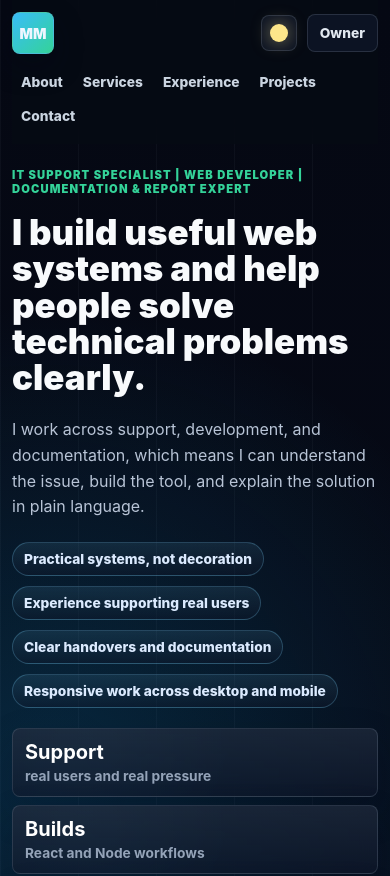
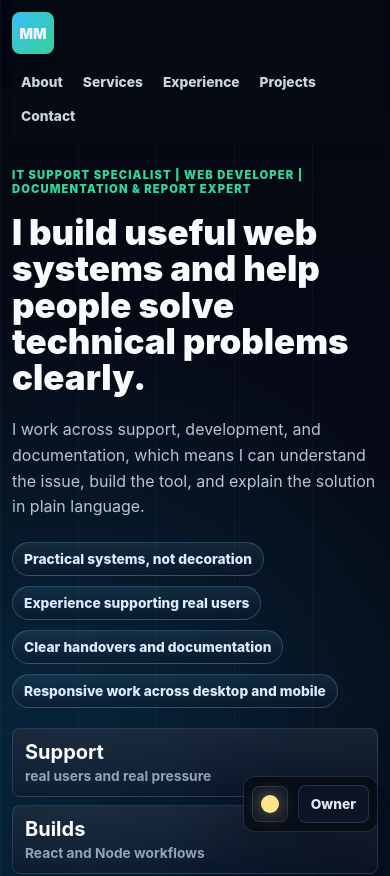
Before and after one commit to Morgan125-net/Portfolio, a React app: page / in a window 390 px wide. Shown: the top 876 px of the page. Built offline with nearby package versions, Linux system fonts and the light colour scheme; the HTML template or start-up script is replaced by a standard one.

Commit message:
Move owner controls to bottom dock

```diff
--- a/src/App.css
+++ b/src/App.css
@@ -104,12 +104,25 @@
   color: #ffffff;
 }
 
-.owner-controls {
+.owner-dock {
+  position: fixed;
+  right: 18px;
+  bottom: 18px;
+  z-index: 40;
   display: flex;
   align-items: center;
-  justify-content: flex-end;
+  justify-content: center;
   gap: 10px;
-  min-width: 116px;
+  border: 1px solid var(--line);
+  border-radius: 12px;
+  padding: 10px;
+  background: rgba(7, 11, 20, 0.82);
+  box-shadow: 0 18px 55px rgba(2, 6, 23, 0.38);
+  backdrop-filter: blur(18px);
+}
+
+.portfolio[data-theme="light"] .owner-dock {
+  background: rgba(248, 251, 255, 0.88);
 }
 
 .theme-toggle {
@@ -1330,10 +1343,6 @@ textarea:focus {
     flex-basis: 100%;
   }
 
-  .owner-controls {
-    margin-left: auto;
-  }
-
   .hero,
   .two-column,
   .featured-project {
@@ -1430,10 +1439,6 @@ textarea:focus {
     gap: 2px;
   }
 
-  .owner-controls {
-    align-self: center;
-  }
-
   .nav-links a {
     padding: 8px 9px;
     font-size: 0.86rem;
@@ -1468,6 +1473,14 @@ textarea:focus {
   .theme-toggle {
     width: 36px;
     height: 36px;
+  }
+
+  .owner-dock {
+    right: 12px;
+    bottom: 12px;
+    max-width: calc(100% - 24px);
+    overflow-x: auto;
+    padding: 8px;
   }
 
   .service-detail-panel {
--- a/src/App.jsx
+++ b/src/App.jsx
@@ -6,6 +6,7 @@ import Footer from "./components/Footer";
 import Header from "./components/Header";
 import Hero from "./components/Hero";
 import OwnerLogin from "./components/OwnerLogin";
+import OwnerDock from "./components/OwnerDock";
 import Process from "./components/Process";
 import Projects from "./components/Projects";
 import Services from "./components/Services";
@@ -187,7 +188,9 @@ function App() {
 
   return (
     <main className="portfolio" data-theme={theme}>
-      <Header
+      <Header />
+
+      <OwnerDock
         adminPanelOpen={adminPanelOpen}
         isAdmin={isAdmin}
         onAdminLock={handleAdminLock}
--- a/src/components/Header.jsx
+++ b/src/components/Header.jsx
@@ -1,11 +1,4 @@
-function Header({
-  adminPanelOpen,
-  isAdmin,
-  onAdminLock,
-  onAdminPanelToggle,
-  onThemeToggle,
-  theme,
-}) {
+function Header() {
   return (
     <header className="site-header">
       <a className="brand" href="#home" aria-label="Morgan Muraya home">
@@ -19,30 +12,6 @@ function Header({
         <a href="#projects">Projects</a>
         <a href="#contact">Contact</a>
       </nav>
-
-      <div className="owner-controls">
-        <button
-          className="theme-toggle"
-          type="button"
-          onClick={onThemeToggle}
-          aria-label={`Switch to ${theme === "dark" ? "bright" : "dark"} mode`}
-        >
-          <span className={`theme-icon ${theme}`} aria-hidden="true" />
-        </button>
-
-        {isAdmin ? (
-          <>
-            <span className="owner-badge">Owner mode</span>
-            <button className="owner-button" type="button" onClick={onAdminLock}>
-              Lock
-            </button>
-          </>
-        ) : (
-          <button className="owner-button" type="button" onClick={onAdminPanelToggle}>
-            {adminPanelOpen ? "Close" : "Owner"}
-          </button>
-        )}
-      </div>
     </header>
   );
 }
--- /dev/null
+++ b/src/components/OwnerDock.jsx
@@ -0,0 +1,29 @@
+function OwnerDock({ adminPanelOpen, isAdmin, onAdminLock, onAdminPanelToggle, onThemeToggle, theme }) {
+  return (
+    <div className="owner-dock" aria-label="Owner and theme controls">
+      <button
+        className="theme-toggle"
+        type="button"
+        onClick={onThemeToggle}
+        aria-label={`Switch to ${theme === "dark" ? "bright" : "dark"} mode`}
+      >
+        <span className={`theme-icon ${theme}`} aria-hidden="true" />
+      </button>
+
+      {isAdmin ? (
+        <>
+          <span className="owner-badge">Owner mode</span>
+          <button className="owner-button" type="button" onClick={onAdminLock}>
+            Lock
+          </button>
+        </>
+      ) : (
+        <button className="owner-button" type="button" onClick={onAdminPanelToggle}>
+          {adminPanelOpen ? "Close" : "Owner"}
+        </button>
+      )}
+    </div>
+  );
+}
+
+export default OwnerDock;
```
